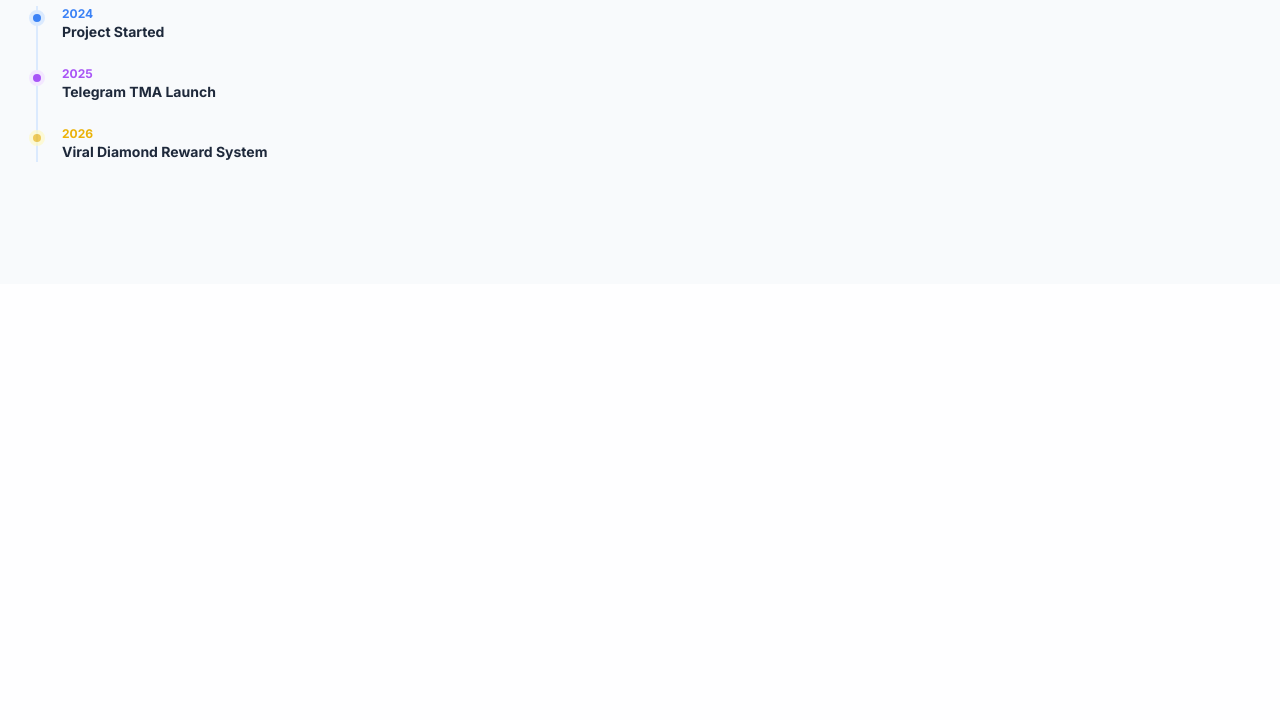
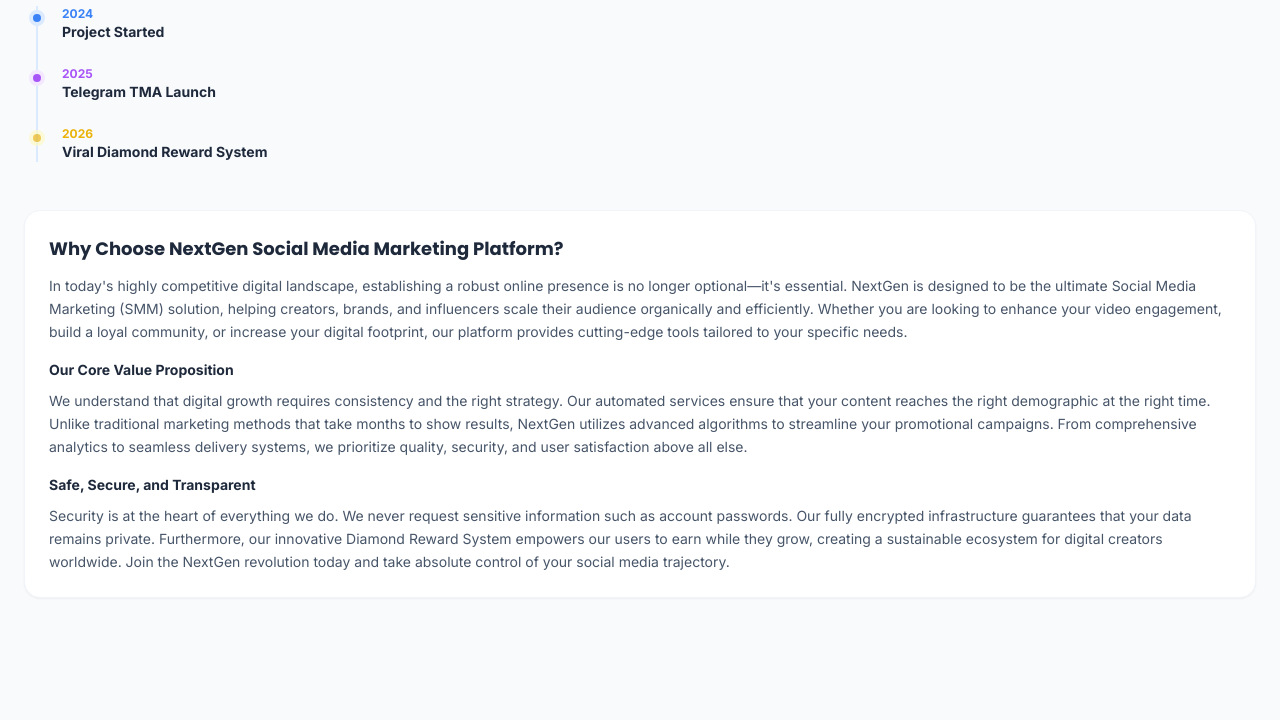
Before and after one commit to jahidul9957/extragrowth, a Django app: page /about/ in a window 1280 px wide. Shown: the part 563-1283 px from the top of the page. Before the commit the page ends 725 px from the top, so only its background shows below. Run offline with Django 4.2, Linux system fonts and the light colour scheme; some libraries are stand-ins or nearby versions.

Commit message:
Update about.html

```diff
--- a/core/templates/core/about.html
+++ b/core/templates/core/about.html
@@ -61,6 +61,17 @@
                 </div>
             </div>
         </div>
+                <div class="mt-12 bg-white p-6 rounded-2xl shadow-sm border border-slate-100 text-slate-600 text-sm leading-relaxed">
+            <h3 class="text-lg font-poppins font-bold text-slate-800 mb-3">Why Choose NextGen Social Media Marketing Platform?</h3>
+            <p class="mb-4">In today's highly competitive digital landscape, establishing a robust online presence is no longer optional—it's essential. NextGen is designed to be the ultimate Social Media Marketing (SMM) solution, helping creators, brands, and influencers scale their audience organically and efficiently. Whether you are looking to enhance your video engagement, build a loyal community, or increase your digital footprint, our platform provides cutting-edge tools tailored to your specific needs.</p>
+
+            <h3 class="text-md font-bold text-slate-800 mb-2">Our Core Value Proposition</h3>
+            <p class="mb-4">We understand that digital growth requires consistency and the right strategy. Our automated services ensure that your content reaches the right demographic at the right time. Unlike traditional marketing methods that take months to show results, NextGen utilizes advanced algorithms to streamline your promotional campaigns. From comprehensive analytics to seamless delivery systems, we prioritize quality, security, and user satisfaction above all else.</p>
+
+            <h3 class="text-md font-bold text-slate-800 mb-2">Safe, Secure, and Transparent</h3>
+            <p>Security is at the heart of everything we do. We never request sensitive information such as account passwords. Our fully encrypted infrastructure guarantees that your data remains private. Furthermore, our innovative Diamond Reward System empowers our users to earn while they grow, creating a sustainable ecosystem for digital creators worldwide. Join the NextGen revolution today and take absolute control of your social media trajectory.</p>
+                </div>
+
     </div>
 </body>
   </html>
```
